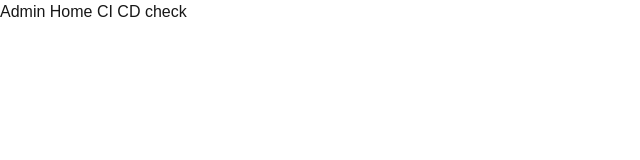
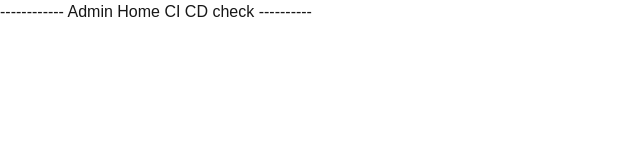
Before and after one commit to BharathiKannaaSP/trendslane, a Next.js app in the folder apps/admin/: page / in a window 1280 px wide. Shown: the top 160 px of the page, without its empty margins (0-640 px from the left). Built offline with nearby package versions, Linux system fonts and the light colour scheme.

Commit message:
test(ci): check only redeploys

```diff
--- a/apps/admin/app/page.tsx
+++ b/apps/admin/app/page.tsx
@@ -1,7 +1,7 @@
 import React from 'react'
 
 const HomePage = () => {
-	return <h1>Admin Home CI CD check</h1>
+	return <h1>------------ Admin Home CI CD check ----------</h1>
 }
 
 export default HomePage
```
